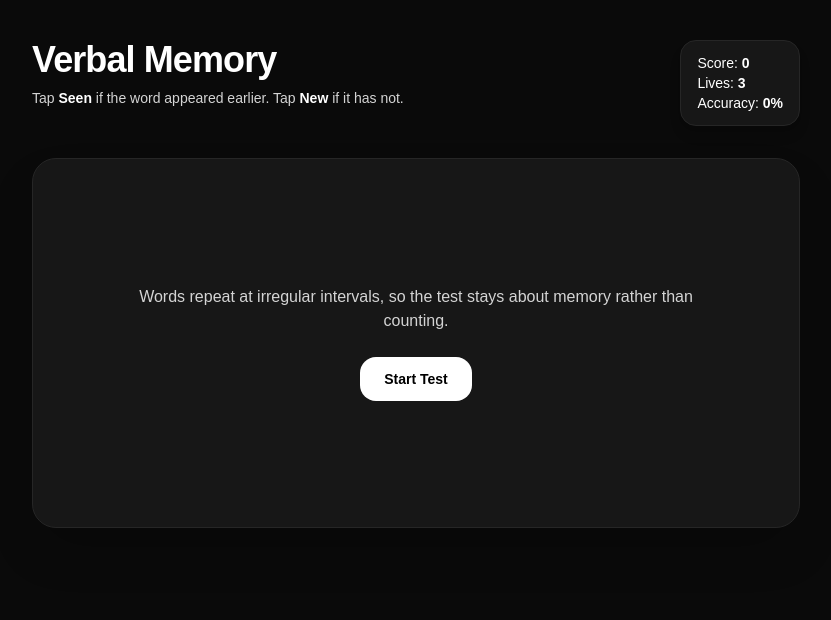
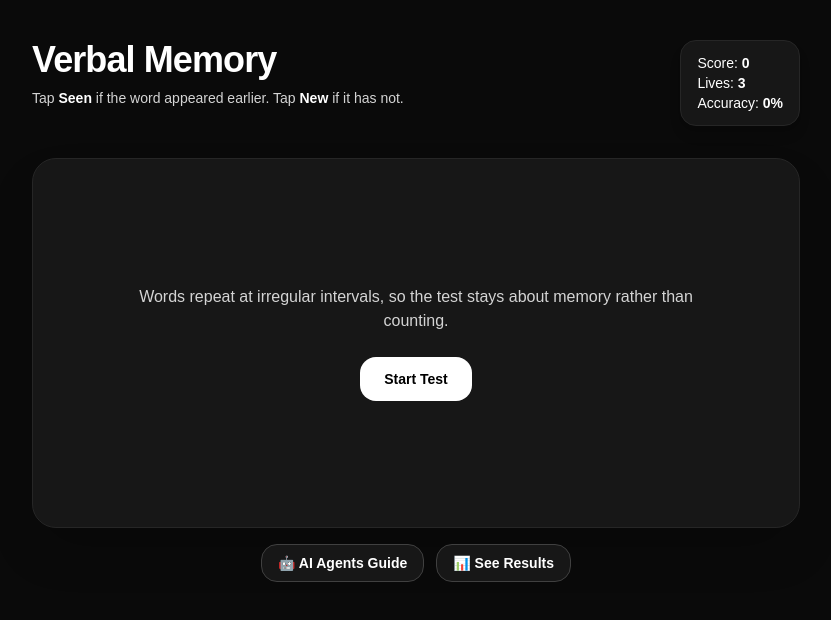
Before and after one commit to BenraouaneSoufiane/verbal-memory, a Next.js app: page / in a window 1280 px wide. Shown: the top 620 px of the page, without its empty margins (224-1055 px from the left). Built offline with nearby package versions, Linux system fonts and the light colour scheme.

Commit message:
doc: add ai agents participation guide

```diff
--- a/app/page.tsx
+++ b/app/page.tsx
@@ -164,6 +164,25 @@ export default function Page() {
             </p>
           </div>
         )}
+        <div className="mt-4 flex flex-wrap items-center justify-center gap-3">
+          <a
+            href="https://github.com/benraouanesoufiane/verbal-memory/docs/ai-agents.md"
+            target="_blank"
+            rel="noopener noreferrer"
+            className="rounded-2xl border border-neutral-700 bg-neutral-900 px-4 py-2 text-sm font-semibold text-white transition hover:bg-neutral-800"
+          >
+            🤖 AI Agents Guide
+          </a>
+
+          <a
+            href="https://intellitest.space/admin/verbal-memory"
+            target="_blank"
+            rel="noopener noreferrer"
+            className="rounded-2xl border border-neutral-700 bg-neutral-900 px-4 py-2 text-sm font-semibold text-white transition hover:bg-neutral-800"
+          >
+            📊 See Results
+          </a>
+        </div>
       </div>
     </main>
   );
```
Also changed, not shown: 3 other files (tests, documents, lock files or other folders).
